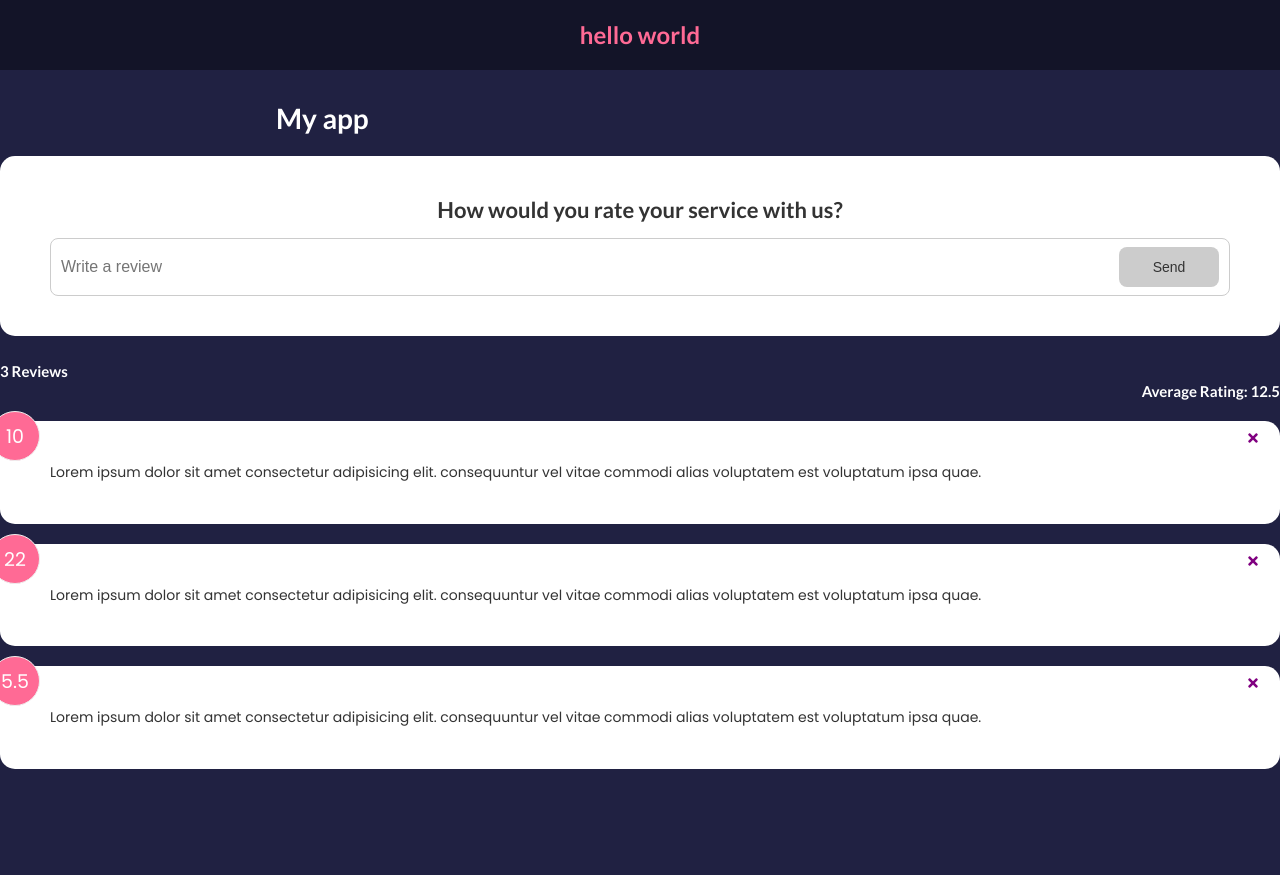
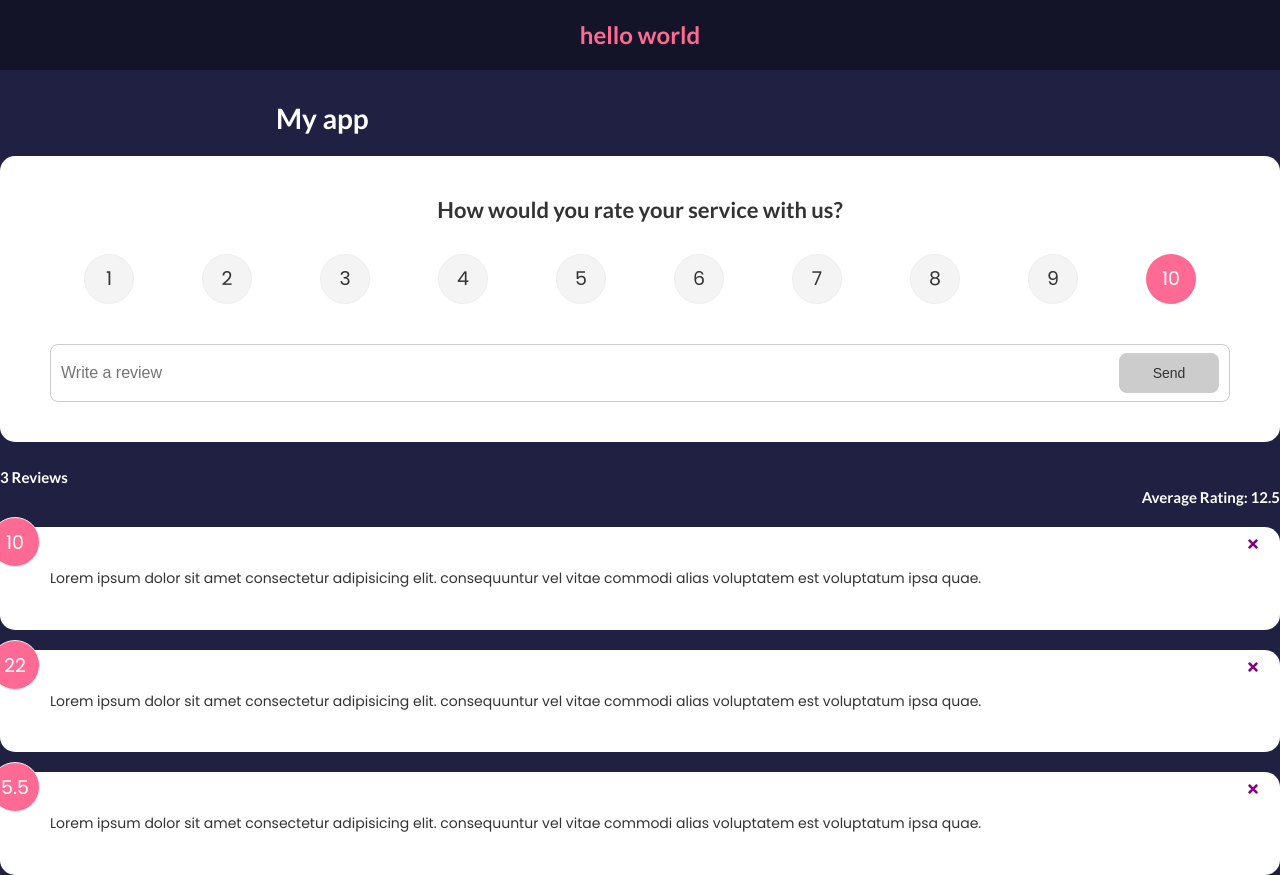
Before and after one commit to oliveroliverio/ud-brad-traversy-react-front-to-back-2022, a React (Create React App) app: page / in a window 1280 px wide. Before the commit the page ends 800 px from the top, so only its background shows below. Built offline with nearby package versions, Linux system fonts and the light colour scheme.

Commit message:
01 console log rating

```diff
--- a/src/components/FeedbackForm.js
+++ b/src/components/FeedbackForm.js
@@ -1,9 +1,11 @@
 import React, { useState } from 'react';
 import Card from './shared/Card';
 import Button from './shared/Button';
+import RatingSelect from './RatingSelect';
 // for each input in form, you need state
 function FeedbackForm() {
   const [text, setText] = useState('');
+  const [rating, setRating] = useState('');
   const [btnDisabled, setBtnDisabled] = useState(true);
   const [message, setMessage] = useState('');
 
@@ -26,7 +28,7 @@
     <Card reverse={false}>
       <form>
         <h2>How would you rate your service with us?</h2>
-        {/* @todo - rating select component */}
+        <RatingSelect select={(rating) => console.log(rating)}></RatingSelect>
         <div className='input-group'>
           <input
             value={text}
--- /dev/null
+++ b/src/components/RatingSelect.js
@@ -0,0 +1,30 @@
+import React, { useState } from 'react';
+
+function RatingSelect({ select }) {
+  const [selected, setSelected] = useState(10);
+  const handleChange = (e) => {
+    // console.log(e.currentTarget.value);
+    setSelected(+e.currentTarget.value);
+    select(+e.currentTarget.value);
+  };
+
+  return (
+    <ul className='rating'>
+      {Array.from({ length: 10 }, (_, i) => (
+        <li key={`rating-${i + 1}`}>
+          <input
+            type='radio'
+            id={`num${i + 1}`}
+            name='rating'
+            value={i + 1}
+            onChange={handleChange}
+            checked={selected === i + 1}
+          />
+          <label htmlFor={`num${i + 1}`}>{i + 1}</label>
+        </li>
+      ))}
+    </ul>
+  );
+}
+
+export default RatingSelect;
```
